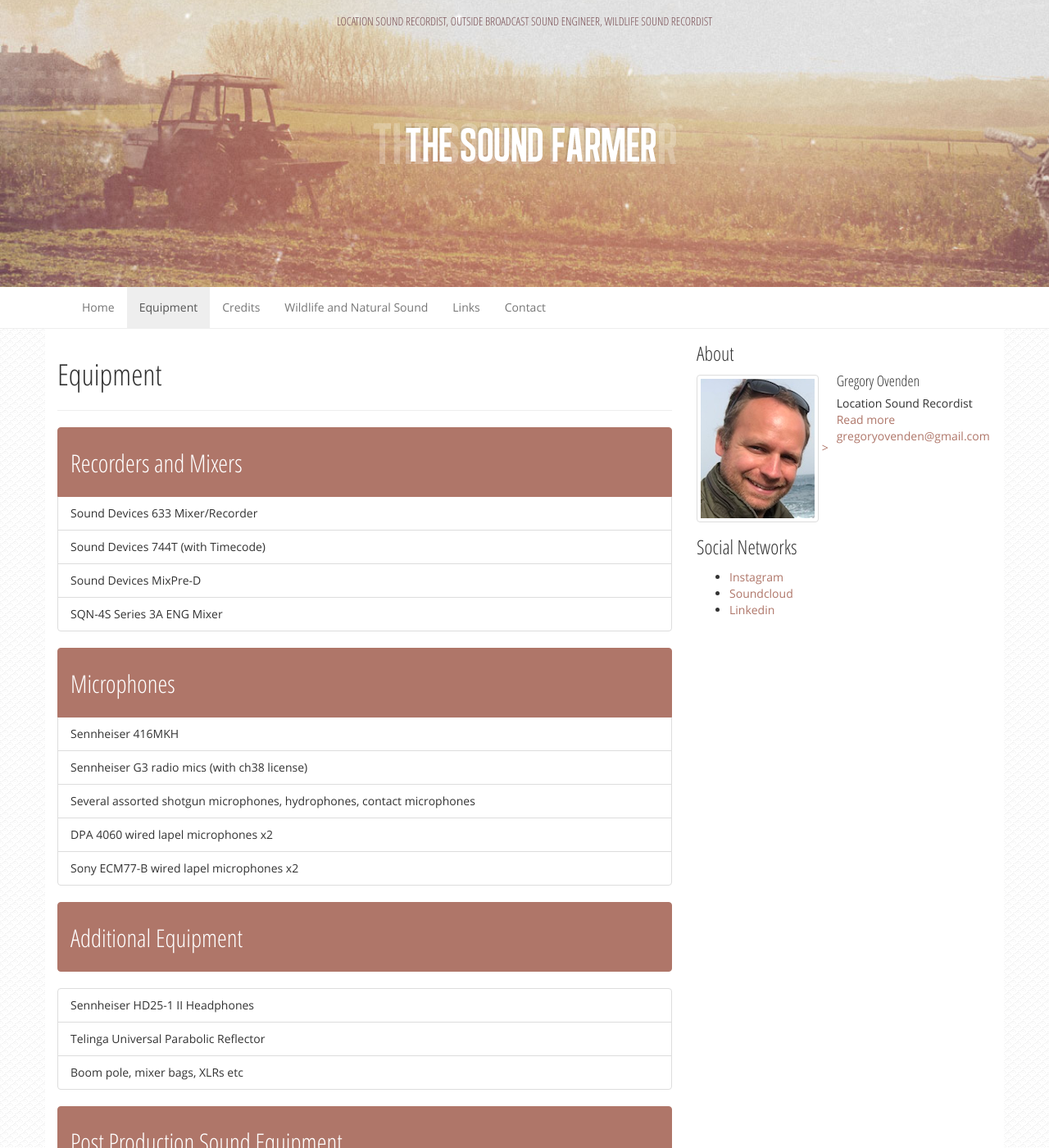
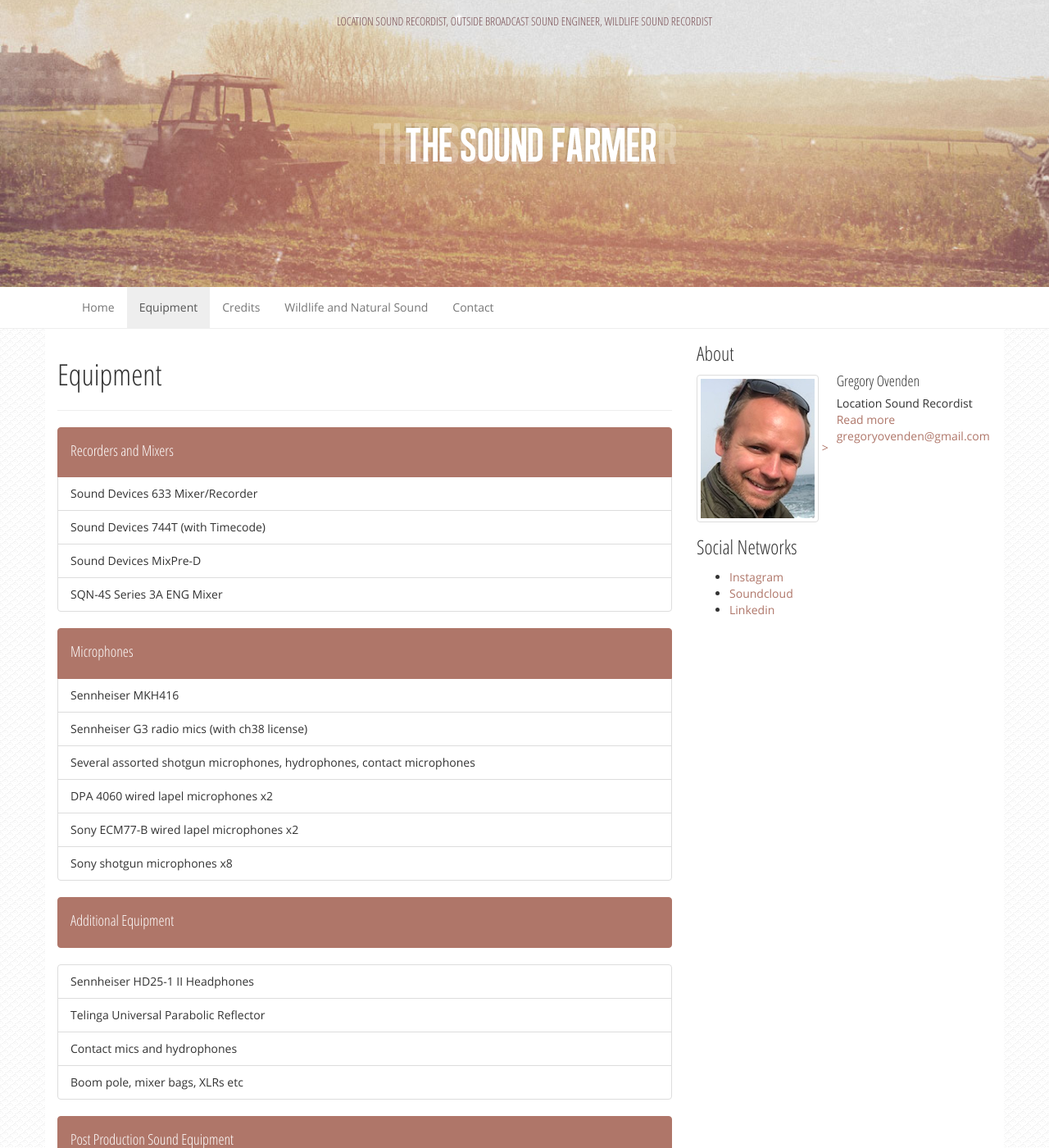
Before and after one commit to thesoundfarmer/thesoundfarmer.github.io, a Jekyll site: the page built from equipment.html, in a window 1280 px wide and 1400 px high. Shown: the whole window at 82% size. Built offline with Jekyll 4.4.1, drawn with Linux system fonts in a browser that asks for light colours; nearby versions of some CDN libraries.

Commit message:
Various formatting changes and update equipment

```diff
--- a/_includes/header.html
+++ b/_includes/header.html
@@ -32,9 +32,6 @@
         <li {% if page.url== '/wildlife-sound' %}class="active"{% endif %}>
           <a href="/wildlife-sound">Wildlife and Natural Sound</a>
         </li>
-        <li {% if page.url== '/links' %}class="active"{% endif %}>
-          <a href="/links">Links</a>
-        </li>
         <li {% if page.url== '/contact' %}class="active"{% endif %}>
           <a href="/contact">Contact</a>
         </li>
--- a/equipment.html
+++ b/equipment.html
@@ -20,7 +20,7 @@ order: 5
 ---
 <ul class="list-group">
 <li class="list-group-item active">
-<h2>Recorders and Mixers</h2>
+<h4>Recorders and Mixers</h4>
 </li>
 <li class="list-group-item">Sound Devices 633 Mixer/Recorder</li>
 <li class="list-group-item">Sound Devices 744T (with Timecode)</li>
@@ -29,28 +29,30 @@ order: 5
 </ul>
 <ul class="list-group">
 <li class="list-group-item active">
-<h2>Microphones</h2>
+<h4>Microphones</h4>
 </li>
-<li class="list-group-item">Sennheiser 416MKH</li>
+<li class="list-group-item">Sennheiser MKH416</li>
 <li class="list-group-item">Sennheiser G3 radio mics (with ch38 license)</li>
 <li class="list-group-item">Several assorted shotgun microphones, hydrophones, contact microphones</li>
 <li class="list-group-item">DPA 4060 wired lapel microphones x2</li>
 <li class="list-group-item">Sony ECM77-B wired lapel microphones x2</li>
+<li class="list-group-item">Sony shotgun microphones x8</li>
 
 </ul>
 <ul class="list-group">
 <li class="list-group-item active">
-<h2>Additional Equipment</h2>
+<h4>Additional Equipment</h4>
 </li>
 </ul>
 <ul class="list-group">
 <li class="list-group-item">Sennheiser HD25-1 II Headphones</li>
 <li class="list-group-item">Telinga Universal Parabolic Reflector</li>
+<li class="list-group-item">Contact mics and hydrophones</li>
 <li class="list-group-item">Boom pole, mixer bags, XLRs etc</li>
 </ul>
 <ul class="list-group">
 <li class="list-group-item active">
-<h2>Post Production Sound Equipment</h2>
+<h4>Post Production Sound Equipment</h4>
 </li>
 <li class="list-group-item">ProTools 10, Logic Pro, Izotope RX2</li>
 </ul>
@@ -58,7 +60,7 @@ order: 5
 </ul>
 <ul class="list-group">
 <li class="list-group-item active">
-<h2>Camera Equipment</h2>
+<h4>Camera Equipment</h4>
 </li>
 <li class="list-group-item">Sony A7iii</li>
 <li class="list-group-item">Sony 200-600mm zoom lens</li>
--- a/links.html
+++ b/links.html
@@ -20,10 +20,12 @@ author:
   last_name: ''
 order: 8
 ---
+<div class="panel panel-primary">
 <div class="list-group">
 <div class="list-group-item">
-<h4 class="list-group-item-heading">Hannah Nicholas</h4>
+<h4 class="list-group-item-heading">Hannah Nicholas</h4></div>
 <div class="list-group-item-text">
+  <div class="panel-body">
 	    <em>Web Designer</em><br />
 		<a href="http://apricot13.org">www.apricot13.org</a><br />
 		<a href="http://femgeek.co.uk">www.femgeek.co.uk</a>
```
Also changed, not shown: contact.html (+6 -4 lines), index.html (+7 -3 lines).
